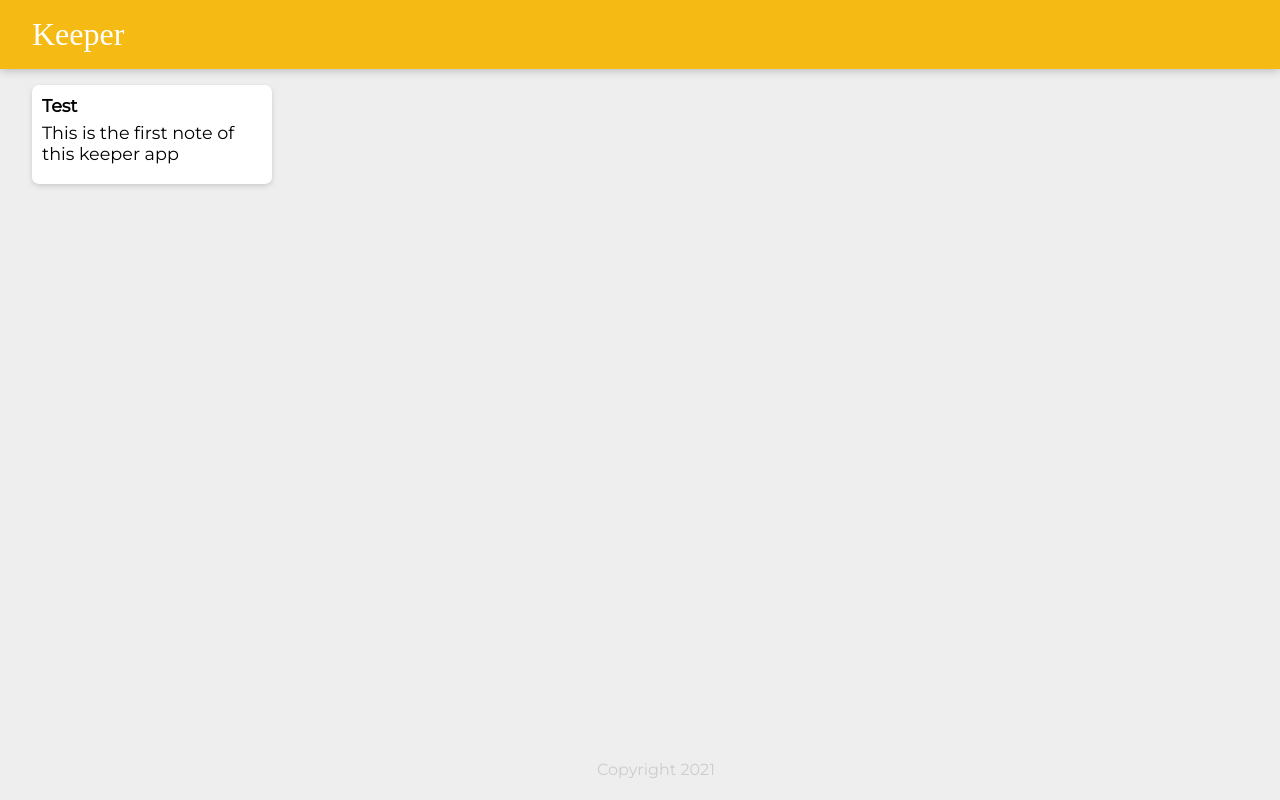
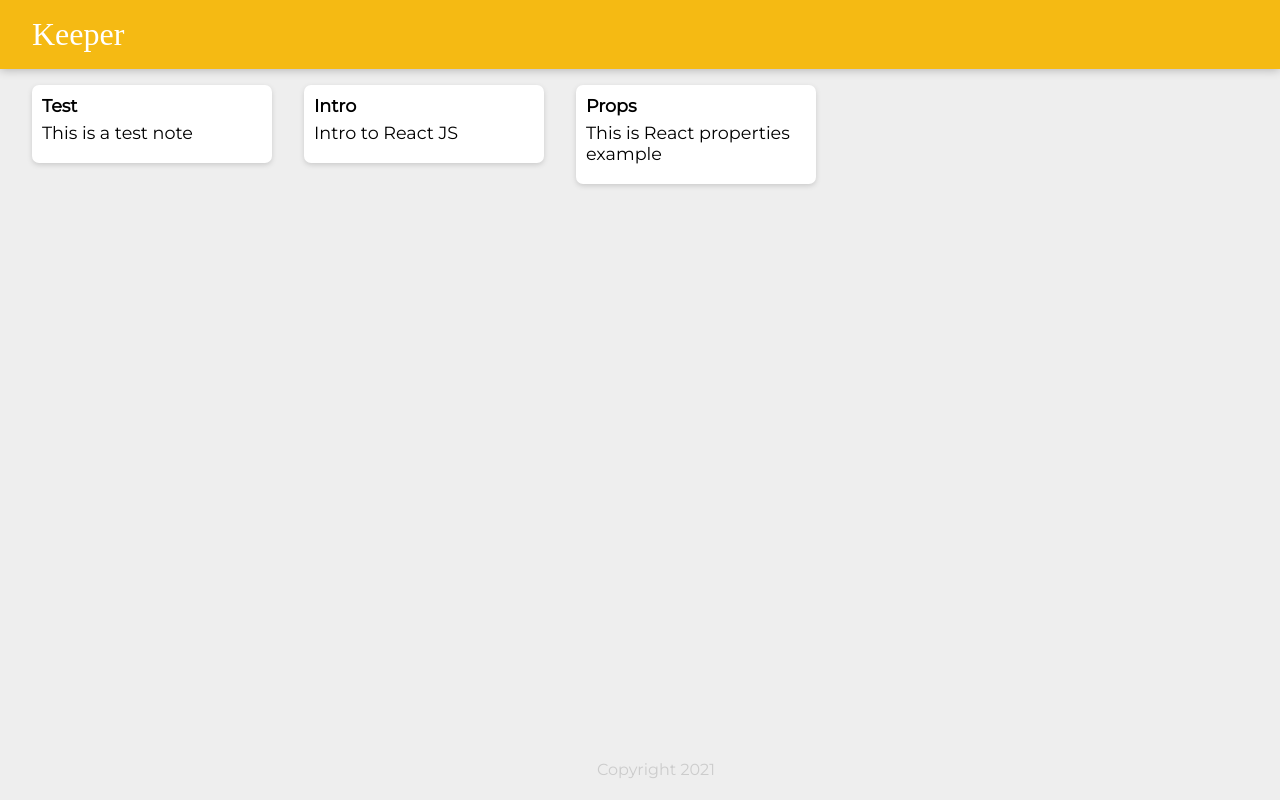
Before and after one commit to prabhuyadav/Notekeeper, a React (Create React App) app: page / in a window 1280 px wide. Built offline with nearby package versions, Linux system fonts and the light colour scheme; a web font is replaced by a local one.

Commit message:
React Props

```diff
--- a/src/components/App.jsx
+++ b/src/components/App.jsx
@@ -7,7 +7,9 @@ function App() {
   const htmlApp = (
     <div>
       <Header />
-      <Note />
+      <Note noteTitle="Test" noteBody="This is a test note" />
+      <Note noteTitle="Intro" noteBody="Intro to React JS" />
+      <Note noteTitle="Props" noteBody="This is React properties example" />
       <Footer />
     </div>
   );
--- a/src/components/Note.jsx
+++ b/src/components/Note.jsx
@@ -1,10 +1,10 @@
 import React from "react";
 
-function Note() {
+function Note(props) {
   return (
     <div className="note">
-      <h1>Test</h1>
-      <p>This is the first note of this keeper app</p>
+      <h1>{props.noteTitle}</h1>
+      <p>{props.noteBody}</p>
     </div>
   );
 }
```
Also changed, not shown: notes.txt.
